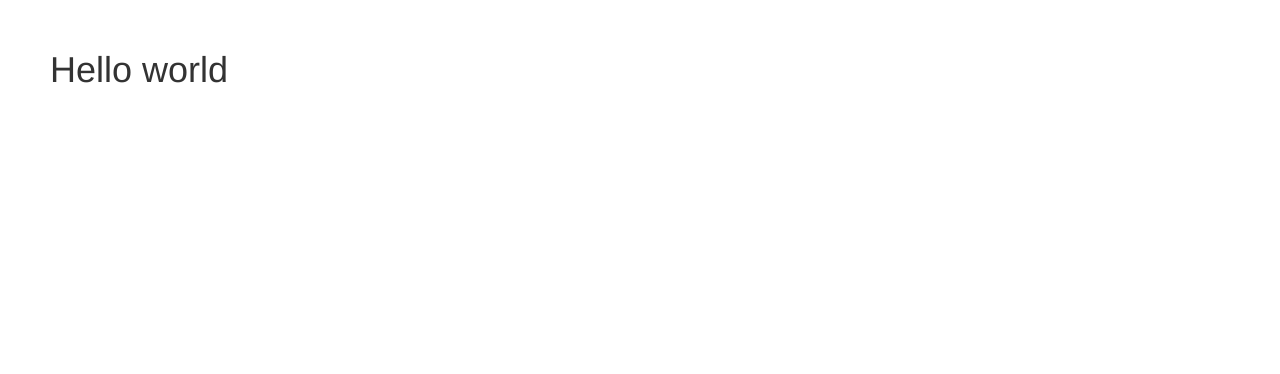
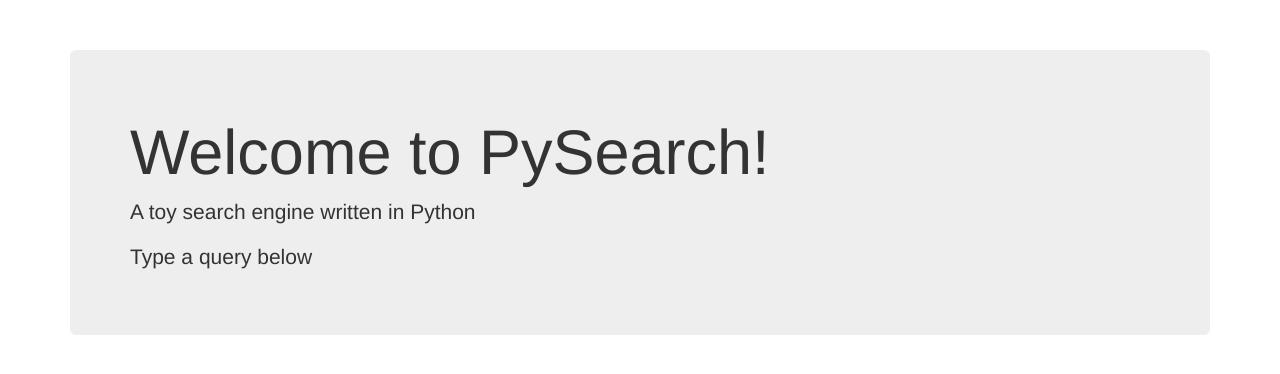
Before and after one commit to nh0815/PySearch, a Django app: page /search/ in a window 1280 px wide. Before the commit the part shown is almost empty. Shown: the top 374 px of the page. Run offline with Django 3.2, Linux system fonts and the light colour scheme; some libraries are stand-ins or nearby versions.

Commit message:
Added jumbotron

```diff
--- a/search/templates/search/index.html
+++ b/search/templates/search/index.html
@@ -9,6 +9,12 @@
 	<script src="//maxcdn.bootstrapcdn.com/bootstrap/3.2.0/js/bootstrap.min.js"></script>
 </head>
 <body>
-	<h1>Hello world</h1>
+	<div class="container">
+		<div class="jumbotron">
+			<h1>Welcome to PySearch!</h1>
+			<p>A toy search engine written in Python</p>
+			<p>Type a query below</p>
+		</div>
+	</div>
 </body>
 </html>
```
